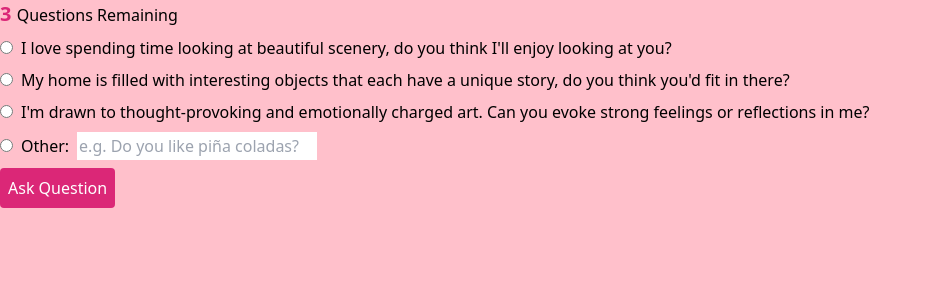
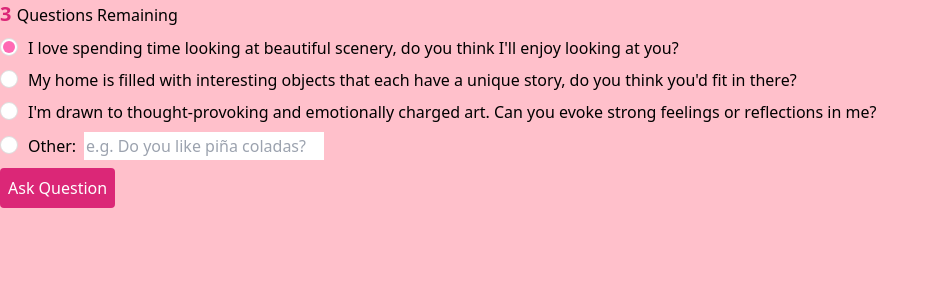
Before and after one commit to CogappLabs/art-of-attraction, a Next.js app: page /QuestionsRadio in a window 1280 px wide. Shown: the top 300 px of the page, without its empty margins (0-939 px from the left). Built offline with nearby package versions, Linux system fonts and the light colour scheme.

Commit message:
Add custom style to radio buttons

```diff
--- a/pages/QuestionsRadio.js
+++ b/pages/QuestionsRadio.js
@@ -7,6 +7,11 @@ const QuestionsRadio = () => {
     const { artworks, setArtworks, inProgress, setInProgress, remainingQuestions, setRemainingQuestions, setReset } = useContext(AppStateContext);
     const inputRef = useRef();
     const customRef = useRef();
+    const [selectedOption, setSelectedOption] = useState(0);
+
+    const handleOptionChange = (index) => {
+        setSelectedOption(index);
+    };
     const [customQuestion, setCustomQuestion] = useState('');
     const [isCustomQuestionChecked, setIsCustomQuestionChecked] = useState(false);
 
@@ -18,6 +23,7 @@ const QuestionsRadio = () => {
         setCustomQuestion(event.target.value);
         setIsCustomQuestionChecked(event.target.checked);
         inputRef.current.focus();
+        setSelectedOption(questions.length+1);
     };
 
     const handleSubmit = (event) => {
@@ -48,22 +54,23 @@ const QuestionsRadio = () => {
                     <form onSubmit={handleSubmit} className="mb-4">
                         {questions.map((question, index) => (
                             <div key={index} className="mb-2">
-                                <label htmlFor={question}>
                                 <input
                                     type="radio"
-                                        id={question}
+                                    id={`question-${index}`}
                                     name="radioOptions"
                                     value={question}
                                     className="mr-2"
                                     required
                                     disabled={inProgress}
+                                    checked={index === selectedOption}
+                                    onChange={() => handleOptionChange(index)}
                                 />
+                                <label htmlFor={`question-${index}`}>
                                     {question}
                                 </label>
                             </div>
                         ))}
                         <div className="mb-2">
-                            <label htmlFor="customQuestion">
                             <input
                                 ref={customRef}
                                 type="radio"
@@ -75,6 +82,7 @@ const QuestionsRadio = () => {
                                 required
                                 disabled={inProgress}
                             />
+                            <label htmlFor="customQuestion">
                                 Other:
                             </label>
                             <input
--- a/styles/globals.css
+++ b/styles/globals.css
@@ -19,3 +19,59 @@
 body {
   background: pink;
 }
+
+[type="radio"]:checked,
+[type="radio"]:not(:checked) {
+    position: absolute;
+    left: -9999px;
+}
+
+label
+{
+    position: relative;
+    padding-left: 28px;
+    cursor: pointer;
+    line-height: 20px;
+    display: inline-block;
+}
+
+[type="radio"]:checked + label:before,
+[type="radio"]:not(:checked) + label:before {
+    content: '';
+    position: absolute;
+    left: 0;
+    top: 0;
+    width: 18px;
+    height: 18px;
+    border: 1px solid #ddd;
+    border-radius: 100%;
+    background: #fff;
+}
+
+[type="radio"]:checked + label:after,
+[type="radio"]:not(:checked) + label:after {
+    content: '';
+    width: 12px;
+    height: 12px;
+    background: hotpink;
+    position: absolute;
+    top: 3px;
+    left: 3px;
+    border-radius: 100%;
+}
+
+[type="radio"]:not(:checked) + label:after {
+    opacity: 0;
+    -webkit-transform: scale(0);
+    transform: scale(0);
+}
+
+[type="radio"]:checked + label:after {
+    opacity: 1;
+    -webkit-transform: scale(1);
+    transform: scale(1);
+}
+
+[type="radio"]:checked:disabled + label:after {
+  background: lightgrey;
+}
```
Lines whose indentation alone changed are shown as unchanged.
